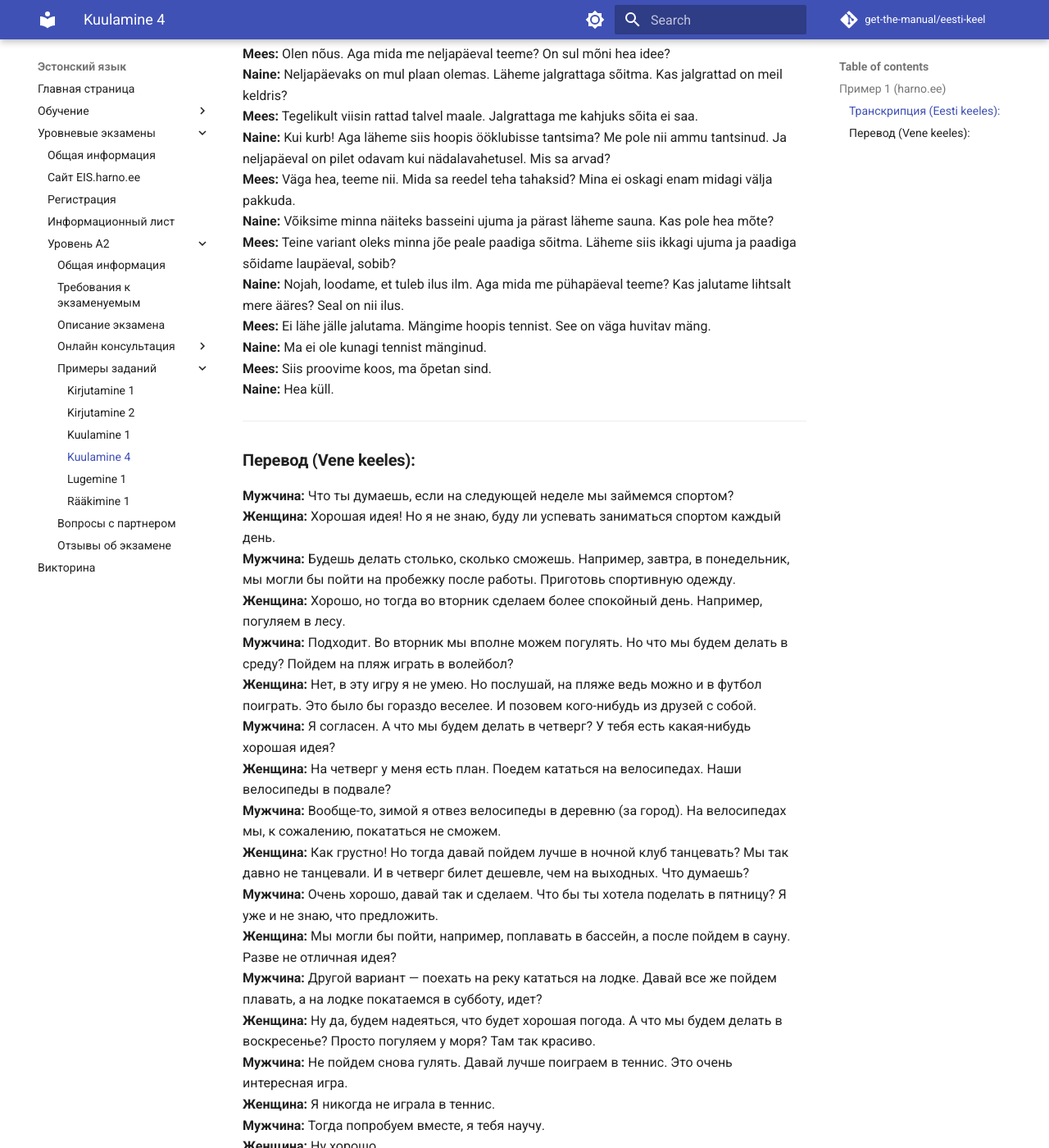
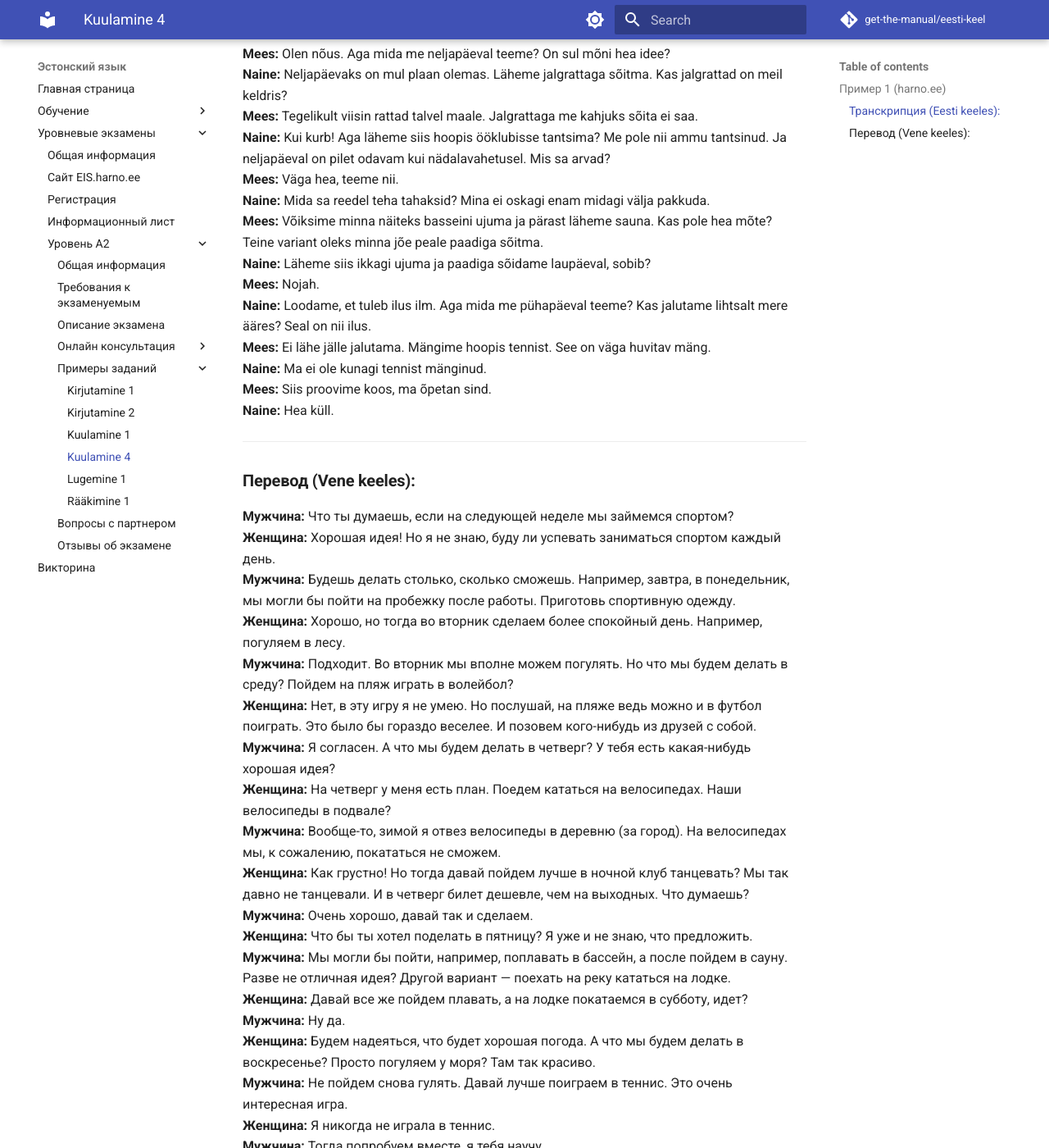
Before and after one commit to get-the-manual/eesti-keel, an MkDocs documentation site: the page built from docs/Exams/A2/Kuulamine_4.md, in a window 1280 px wide and 1400 px high, scrolled down 747 px. Shown: the whole window at 82% size. Built offline with MkDocs 1.6.1 and Material for MkDocs 9.7.7, drawn with Linux system fonts in a browser that asks for light colours; comment, search, counter and statistics services are not loaded.

Commit message:
Fix Kuulamine 4 speaker turns to match the audio
- Split the Friday-to-Sunday part of the dialogue into the turns heard in
  the recording, in the Estonian text and in the Russian translation

Co-Authored-By: Claude Opus 5.5 <noreply@anthropic.com>

```diff
--- a/docs/Exams/A2/Kuulamine_4.md
+++ b/docs/Exams/A2/Kuulamine_4.md
@@ -22,10 +22,12 @@
 **Naine:** Neljapäevaks on mul plaan olemas. Läheme jalgrattaga sõitma. Kas jalgrattad on meil keldris?
 **Mees:** Tegelikult viisin rattad talvel maale. Jalgrattaga me kahjuks sõita ei saa.
 **Naine:** Kui kurb! Aga läheme siis hoopis ööklubisse tantsima? Me pole nii ammu tantsinud. Ja neljapäeval on pilet odavam kui nädalavahetusel. Mis sa arvad?
-**Mees:** Väga hea, teeme nii. Mida sa reedel teha tahaksid? Mina ei oskagi enam midagi välja pakkuda.
-**Naine:** Võiksime minna näiteks basseini ujuma ja pärast läheme sauna. Kas pole hea mõte?
-**Mees:** Teine variant oleks minna jõe peale paadiga sõitma. Läheme siis ikkagi ujuma ja paadiga sõidame laupäeval, sobib?
-**Naine:** Nojah, loodame, et tuleb ilus ilm. Aga mida me pühapäeval teeme? Kas jalutame lihtsalt mere ääres? Seal on nii ilus.
+**Mees:** Väga hea, teeme nii.
+**Naine:** Mida sa reedel teha tahaksid? Mina ei oskagi enam midagi välja pakkuda.
+**Mees:** Võiksime minna näiteks basseini ujuma ja pärast läheme sauna. Kas pole hea mõte? Teine variant oleks minna jõe peale paadiga sõitma.
+**Naine:** Läheme siis ikkagi ujuma ja paadiga sõidame laupäeval, sobib?
+**Mees:** Nojah.
+**Naine:** Loodame, et tuleb ilus ilm. Aga mida me pühapäeval teeme? Kas jalutame lihtsalt mere ääres? Seal on nii ilus.
 **Mees:** Ei lähe jälle jalutama. Mängime hoopis tennist. See on väga huvitav mäng.
 **Naine:** Ma ei ole kunagi tennist mänginud.
 **Mees:** Siis proovime koos, ma õpetan sind.
@@ -45,10 +47,12 @@
 **Женщина:** На четверг у меня есть план. Поедем кататься на велосипедах. Наши велосипеды в подвале?
 **Мужчина:** Вообще-то, зимой я отвез велосипеды в деревню (за город). На велосипедах мы, к сожалению, покататься не сможем.
 **Женщина:** Как грустно! Но тогда давай пойдем лучше в ночной клуб танцевать? Мы так давно не танцевали. И в четверг билет дешевле, чем на выходных. Что думаешь?
-**Мужчина:** Очень хорошо, давай так и сделаем. Что бы ты хотела поделать в пятницу? Я уже и не знаю, что предложить.
-**Женщина:** Мы могли бы пойти, например, поплавать в бассейн, а после пойдем в сауну. Разве не отличная идея?
-**Мужчина:** Другой вариант — поехать на реку кататься на лодке. Давай все же пойдем плавать, а на лодке покатаемся в субботу, идет?
-**Женщина:** Ну да, будем надеяться, что будет хорошая погода. А что мы будем делать в воскресенье? Просто погуляем у моря? Там так красиво.
+**Мужчина:** Очень хорошо, давай так и сделаем.
+**Женщина:** Что бы ты хотел поделать в пятницу? Я уже и не знаю, что предложить.
+**Мужчина:** Мы могли бы пойти, например, поплавать в бассейн, а после пойдем в сауну. Разве не отличная идея? Другой вариант — поехать на реку кататься на лодке.
+**Женщина:** Давай все же пойдем плавать, а на лодке покатаемся в субботу, идет?
+**Мужчина:** Ну да.
+**Женщина:** Будем надеяться, что будет хорошая погода. А что мы будем делать в воскресенье? Просто погуляем у моря? Там так красиво.
 **Мужчина:** Не пойдем снова гулять. Давай лучше поиграем в теннис. Это очень интересная игра.
 **Женщина:** Я никогда не играла в теннис.
 **Мужчина:** Тогда попробуем вместе, я тебя научу.
```
